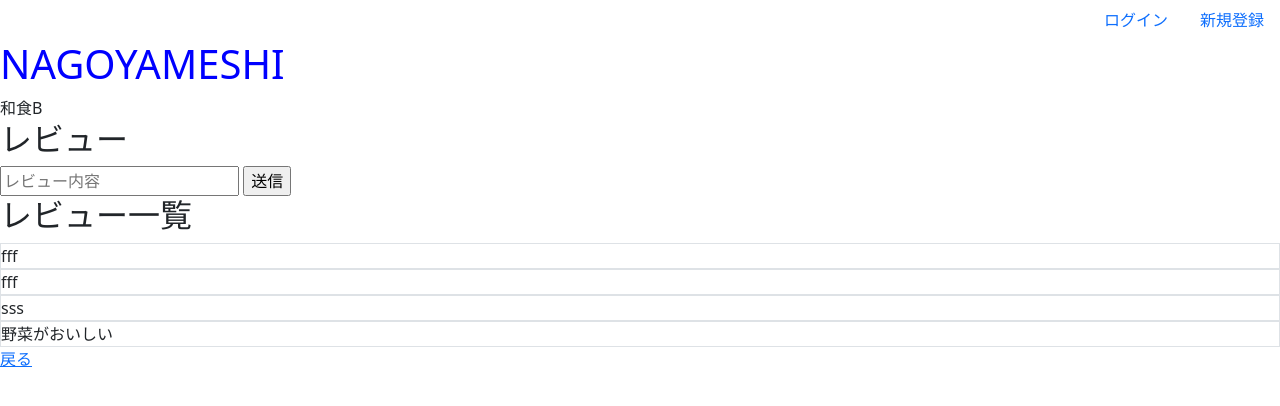
After one commit to shotayamanari/nagoyameshiapp, a Django app: page /restaurant/9/ in a window 1280 px wide. The commit adds this page. Shown: the top 406 px of the page. Run offline with Django 5.2, Linux system fonts and the light colour scheme; data comes from the database, SQL or seed files in the repository; both versions use the stored data as it was after the commit.

Commit message:
cssを反映させたい

```diff
--- a/config/settings.py
+++ b/config/settings.py
@@ -11,6 +11,7 @@ https://docs.djangoproject.com/en/5.0/ref/settings/
 """
 
 from pathlib import Path
+import os
 
 # Build paths inside the project like this: BASE_DIR / 'subdir'.
 BASE_DIR = Path(__file__).resolve().parent.parent
@@ -119,6 +120,7 @@ USE_TZ = True
 # https://docs.djangoproject.com/en/5.0/howto/static-files/
 
 STATIC_URL = 'static/'
+STATICFILES_DIR = ['static/']
 
 # Default primary key field type
 # https://docs.djangoproject.com/en/5.0/ref/settings/#default-auto-field
--- a/config/urls.py
+++ b/config/urls.py
@@ -17,9 +17,14 @@ Including another URLconf
 from django.contrib import admin
 from django.urls import path,include
 
+from django.conf import settings
+from django.conf.urls.static import static
+
 urlpatterns = [
     path('admin/', admin.site.urls),
+    path("", include("nagoyameshiapp.urls"))
+]
 
-    path("", include("nagoyameshiapp.urls"))
-
-]
+if settings.DEBUG:
+    urlpatterns += static(settings.MEDIA_URL, document_root=settings.MEDIA_ROOT)
+    urlpatterns += static(settings.STATIC_URL, document_root=settings.STATIC_ROOT)
--- a/nagoyameshiapp/models.py
+++ b/nagoyameshiapp/models.py
@@ -13,6 +13,8 @@ class Category(models.Model):
     def __str__(self):
         return self.name
 
+    def str_id(self):
+        return str(self.id)
 
 class Restaurant(models.Model):
     category    = models.ForeignKey(Category, verbose_name="カテゴリ", on_delete=models.CASCADE)
--- a/nagoyameshiapp/urls.py
+++ b/nagoyameshiapp/urls.py
@@ -1,12 +1,12 @@
 from django.urls import path
 from .import views
-from django.conf import settings
-from django.conf.urls.static import static
 
 app_name    = "nagoyameshiapp"
 urlpatterns = [
-    path("", views.index, name="index")
+    path("", views.index, name="index"),
+
+    path("restaurant/<int:pk>/", views.restaurant, name="restaurant" ),
+
+    path("review/<int:pk>", views.review, name="review"),
+
 ]
-
-if settings.DEBUG:
-    urlpatterns += static(settings.MEDIA_URL, document_root=settings.MEDIA_ROOT)
--- a/nagoyameshiapp/views.py
+++ b/nagoyameshiapp/views.py
@@ -1,9 +1,9 @@
-from django.shortcuts import render
+from django.shortcuts import render, redirect
 from django.views import View
 
-from .models import Category,Restaurant
+from .models import Category,Restaurant,Review
 
-from .forms import RestaurantCategoryForm
+from .forms import RestaurantCategoryForm,ReviewForm
 
 from django.db.models import Q
 
@@ -32,9 +32,44 @@ class IndexView(View):
                 query &= Q(name__contains=word)
 
         context["restaurants"] = Restaurant.objects.filter(query)
-        context["categories"]  = Category.objects.filter(query)
+        context["categories"]  = Category.objects.all()
 
         return render(request, "nagoyameshiapp/index.html", context)
 
 # urls.pyから呼び出ししやすいようにする
 index = IndexView.as_view()
+
+
+
+# 個別ページを表示するビュー
+class RestaurantView(View):
+
+    def get(self, request, pk, *args, **kwargs):
+        context = {}
+
+        context["restaurant"] = Restaurant.objects.filter(id=pk).first()
+
+        context["reviews"]    = Review.objects.filter(restaurant=pk)
+
+
+
+        return render(request, "nagoyameshiapp/restaurant.html", context)
+
+restaurant = RestaurantView.as_view()
+
+
+
+# レビュー投稿用のビュー
+class ReviewView(View):
+    def post(self, request, pk, *args, **kwargs):
+
+        form = ReviewForm(request.POST)
+
+        if form.is_valid():
+            form.save()
+        else:
+            print(form.errors)
+
+        return redirect("nagoyameshiapp:restaurant", pk)
+
+review = ReviewView.as_view()
--- /dev/null
+++ b/static/style.css
@@ -0,0 +1,3 @@
+h1{
+    color: blue;
+}
--- a/templates/nagoyameshiapp/base.html
+++ b/templates/nagoyameshiapp/base.html
@@ -1,8 +1,18 @@
 <!DOCTYPE html>
+
 <html lang="ja">
 <head>
     <meta charset="utf-8">
+    <meta name="description" content="名古屋のおいしいお店を紹介します">
     <meta name="viewport" context="width=device-width,initial-scale=1">
+
+    {# Bootstrap #}
+    <link href="https://cdn.jsdelivr.net/npm/bootstrap@5.0.2/dist/css/bootstrap.min.css" rel="stylesheet" integrity="sha384-EVSTQN3/azprG1Anm3QDgpJLIm9Nao0Yz1ztcQTwFspd3yD65VohhpuuCOmLASjC" crossorigin="anonymous">
+
+    {# CSS #}
+    {% load static %}
+    <link rel="stylesheet" href="{% static 'style.css' %}">
+
     <title>NAGOYAMESHI</title>
 
     {% block head %}
@@ -10,8 +20,19 @@
 </head>
 <body>
 
+    <ul class="nav justify-content-end">
+        <li class="nav-item">
+            <a class="nav-link active" aria-current="page" href="#">ログイン</a>
+        </li>
+        <li class="nav-item">
+            <a class="nav-link active" aria-current="page" href="#">新規登録</a>
+        </li>
+    </ul>
+
     {% block main %}
     {% endblock %}
 
+    {# Bootstrap #}
+    <script src="https://cdn.jsdelivr.net/npm/bootstrap@5.0.2/dist/js/bootstrap.bundle.min.js" integrity="sha384-MrcW6ZMFYlzcLA8Nl+NtUVF0sA7MsXsP1UyJoMp4YLEuNSfAP+JcXn/tWtIaxVXM" crossorigin="anonymous"></script>
 </body>
 </html>
--- /dev/null
+++ b/templates/nagoyameshiapp/restaurant.html
@@ -0,0 +1,35 @@
+{% extends "nagoyameshiapp/base.html" %}
+
+{% block head %}
+{% endblock %}
+
+{% block main %}
+
+<h1>NAGOYAMESHI</h1>
+<div>{{ restaurant.name }}</div>
+
+<h2>レビュー</h2>
+<form action="{% url 'nagoyameshiapp:review' restaurant.id %}" method="post">
+    {% csrf_token %}
+
+    <input type="hidden" name="restaurant" value="{{ restaurant.id }}">
+    <input type="hidden" name="user" value="{{ request.user.id }}">
+
+    <input type="text" name="content" placeholder="レビュー内容">
+
+
+    <input type="submit" value="送信">
+</form>
+
+<h2>レビュー一覧</h2>
+{% for review in reviews %}
+<div class="border">
+
+    <div>{{ review.content }}</div>
+
+</div>
+{% endfor %}
+
+<a href = "{% url 'nagoyameshiapp:index' %}">戻る</a>
+
+{% endblock %}
```
Also changed, not shown: nagoyameshiapp/forms.py (+7 -2 lines), templates/nagoyameshiapp/index.html (+11 -3 lines), db.sqlite3, images/logo.png (added), images/main-visual-1.jpg (added), media/logo.png (added), media/main-visual-1.jpg (added), media/main-visual-2.jpg (added), media/main-visual-3.jpg (added).
